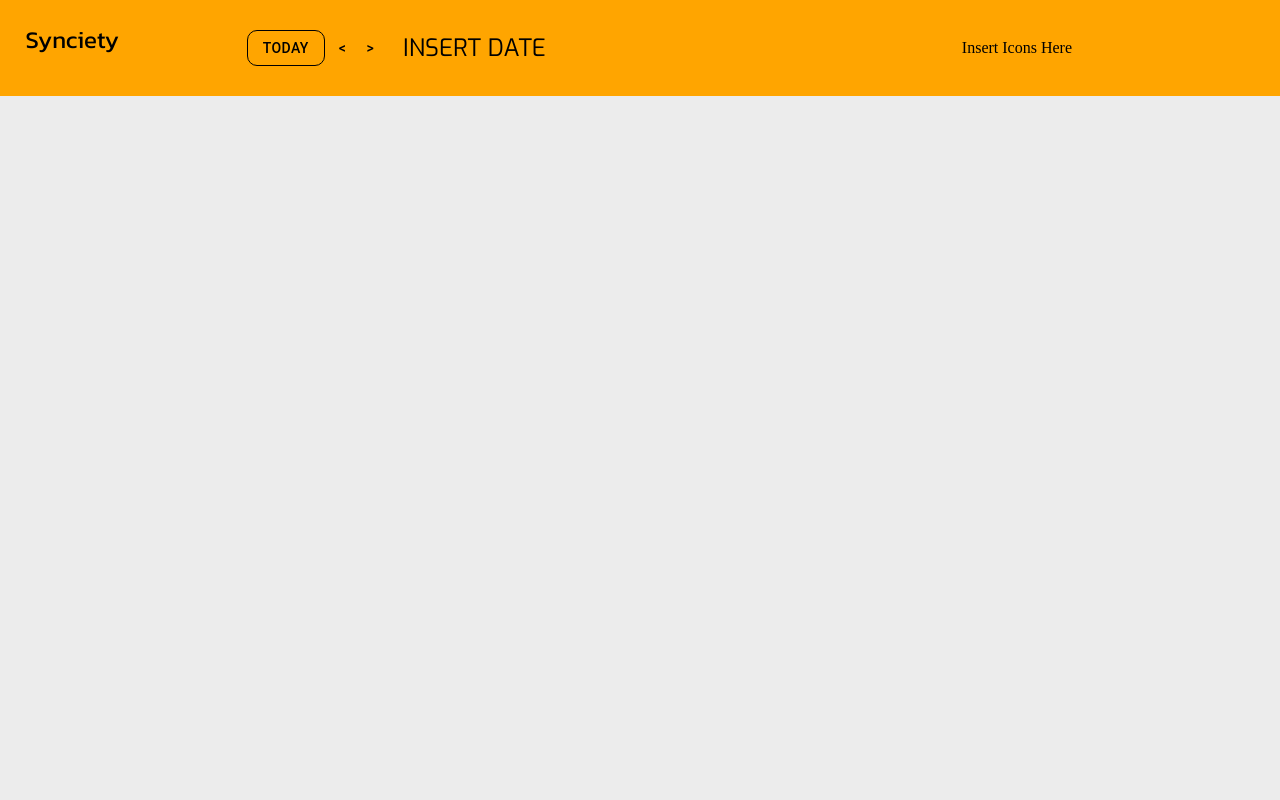
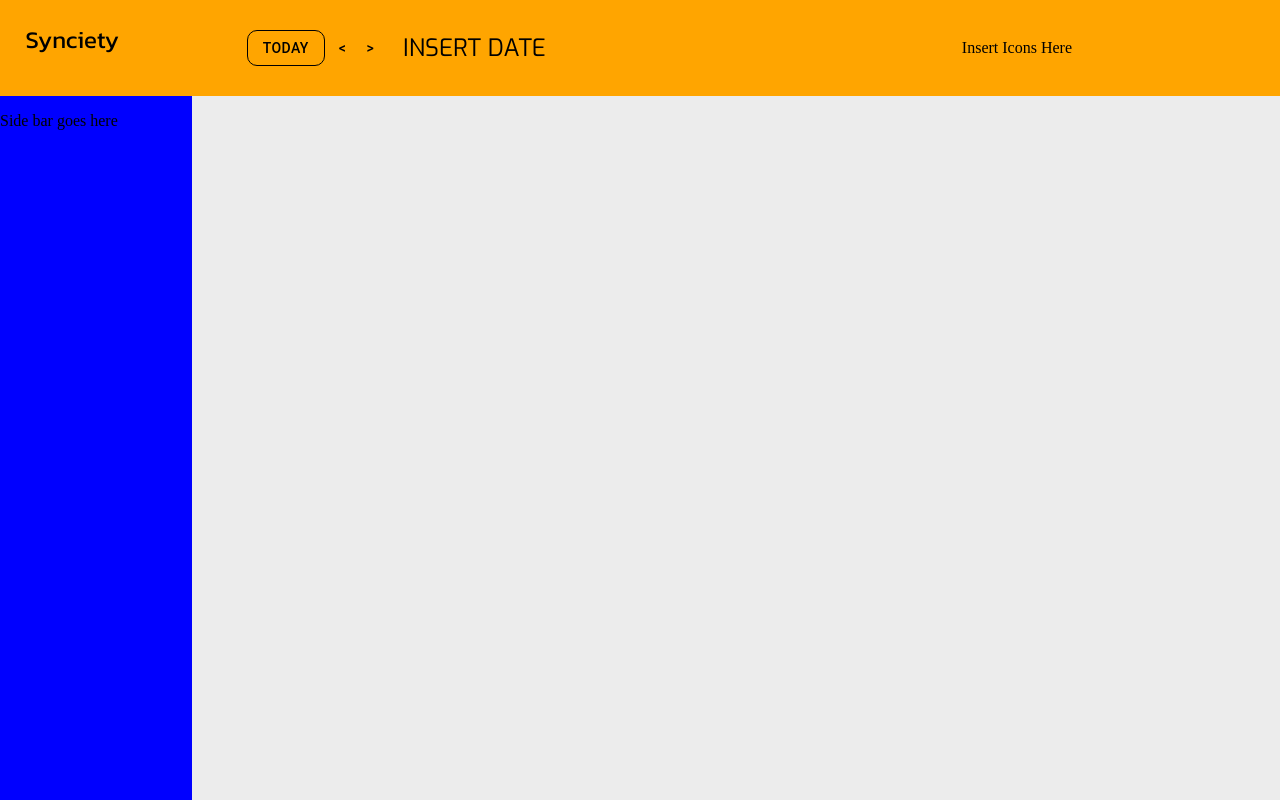
Before and after one commit to devsoc-unsw/trainee-emperor-24t3, a React (Vite) app in the folder frontend/Emperor/: page /Calendar in a window 1280 px wide. Built offline with nearby package versions, Linux system fonts and the light colour scheme.

Commit message:
Added draft sidebar

```diff
--- a/frontend/Emperor/src/pages/Calendar.tsx
+++ b/frontend/Emperor/src/pages/Calendar.tsx
@@ -10,7 +10,10 @@ export const Calendar = () => {
                     backgroundColor: 'orange',
                     height: '12vh',
                     wrap: 'nowrap',
-                    display: 'flex'
+                    display: 'flex',
+                    margin: '0',
+                    padding: '0',
+
                 }}>
 
                     <Box>
@@ -85,7 +88,15 @@ export const Calendar = () => {
                     }}>
                         <p>Insert Icons Here</p>
                     </Box>
+                </Box>
 
+                <Box sx = {{
+                    height: '88vh',
+                    width: '15vw',
+                    backgroundColor: 'blue',
+                    display: 'flex'
+                }}>
+                    <p>Side bar goes here</p>
                 </Box>
             </Box>
         </>
```
